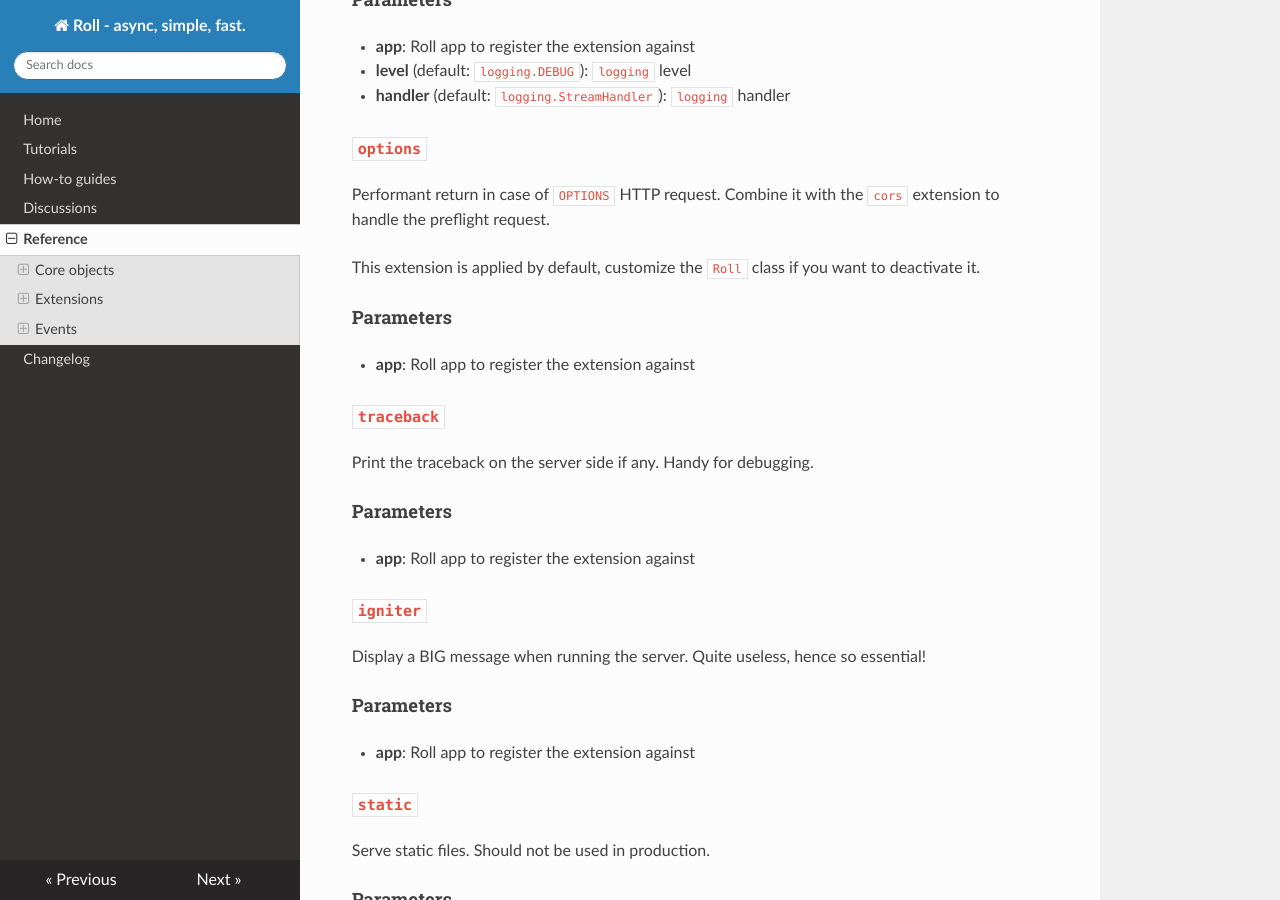
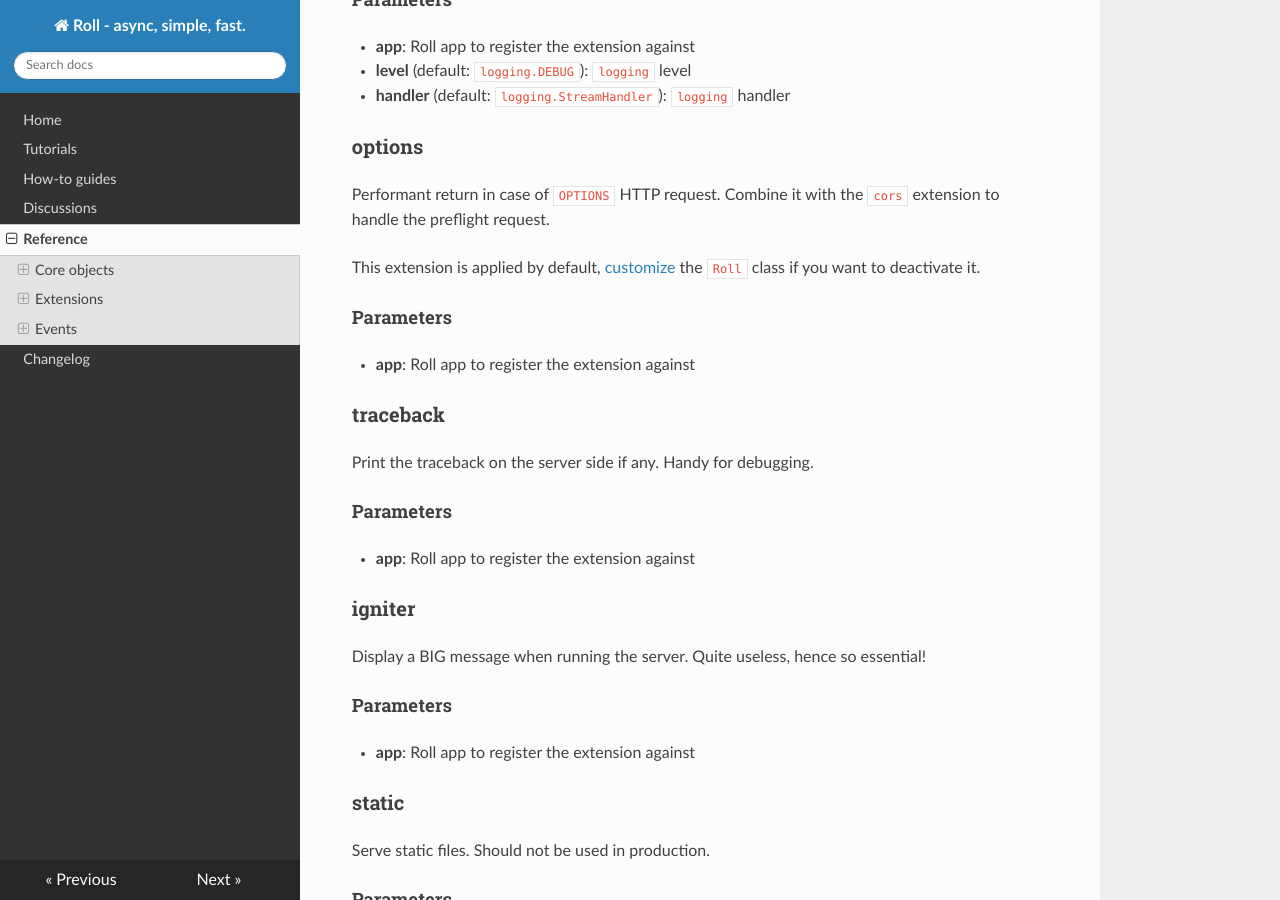
Before and after one commit to pyrates/roll, an MkDocs documentation site: the page built from docs/reference.md, in a window 1280 px wide and 900 px high, scrolled down 2903 px. Built offline with MkDocs 1.6.1, drawn with Linux system fonts in a browser that asks for light colours; nearby versions of some CDN libraries; old or Windows-style settings are respelled for this version of MkDocs.

Commit message:
Remove back ticks from headings to make hierarchy a bit more readable

````diff
--- a/docs/reference.md
+++ b/docs/reference.md
@@ -10,21 +10,21 @@ A reference guide:
 
 ## Core objects
 
-### `Roll`
+### Roll
 
 Roll provides an asyncio protocol.
 
 You can subclass it to set your own `Protocol` or `Routes` class.
 
 
-### `HttpError`
+### HttpError
 
 The object to raise when an error must be returned.
 Accepts a `status` and a `message`.
 The `status` can be either a `http.HTTPStatus` instance or an integer.
 
 
-### `Request`
+### Request
 
 A container for the result of the parsing on each request made by
 `httptools.HttpRequestParser`.
@@ -41,7 +41,7 @@ A container for the result of the parsing on each request made by
 - **kwargs** (`dict`): store here any extra data needed in the Request lifetime
 
 
-### `Response`
+### Response
 
 A container for `status`, `headers` and `body`.
 
@@ -71,7 +71,7 @@ response.json = {'some': 'dict'}
 response.json = [{'some': 'dict'}, {'another': 'one'}]
 ```
 
-### `Query`
+### Query
 
 Handy parsing of GET HTTP parameters.
 
@@ -91,14 +91,14 @@ Handy parsing of GET HTTP parameters.
   `float`; raises an `HttpError(BAD_REQUEST)` if the value is not castable
 
 
-### `Protocol`
+### Protocol
 
 You can subclass it to set your own `Query`, `Request` or `Response`
 classes. See [How to subclass Roll itself](how-to-guides.md#how-to-subclass-roll-itself)
 guide.
 
 
-### `Routes`
+### Routes
 
 Responsible for URL-pattern matching. Allows to switch to your own
 parser. Default routes use [autoroutes](https://github.com/pyrates/autoroutes),
@@ -115,7 +115,7 @@ All built-in extensions are imported from `roll.extensions`:
 
     from roll.extensions import cors, logger, …
 
-### `cors`
+### cors
 
 Add [CORS](https://developer.mozilla.org/en-US/docs/Web/HTTP/Access_control_CORS)-related headers.
 Especially useful for APIs.
@@ -130,7 +130,7 @@ Especially useful for APIs.
   `Access-Control-Allow-Methods` header; if `None` the header will not be set
 
 
-### `logger`
+### logger
 
 Log each and every request by default.
 
@@ -141,19 +141,20 @@ Log each and every request by default.
 - **handler** (default: `logging.StreamHandler`): `logging` handler
 
 
-### `options`
+### options
 
 Performant return in case of `OPTIONS` HTTP request.
 Combine it with the `cors` extension to handle the preflight request.
 
-This extension is applied by default, customize the `Roll` class if you
+This extension is applied by default,
+[customize](how-to-guides.md#how-to-subclass-roll-itself) the `Roll` class if you
 want to deactivate it.
 
 #### Parameters
 
 - **app**: Roll app to register the extension against
 
-### `traceback`
+### traceback
 
 Print the traceback on the server side if any. Handy for debugging.
 
@@ -161,7 +162,7 @@ Print the traceback on the server side if any. Handy for debugging.
 
 - **app**: Roll app to register the extension against
 
-### `igniter`
+### igniter
 
 Display a BIG message when running the server.
 Quite useless, hence so essential!
@@ -170,7 +171,7 @@ Quite useless, hence so essential!
 
 - **app**: Roll app to register the extension against
 
-### `static`
+### static
 
 Serve static files. Should not be used in production.
 
@@ -182,7 +183,7 @@ Serve static files. Should not be used in production.
   filesystem path to look for static files
 
 
-### `simple_server`
+### simple_server
 
 Special extension that does not rely on the events’ mechanism.
 
@@ -203,17 +204,17 @@ Please read
 [How to create an extension](how-to-guides.md#how-to-create-an-extension)
 for usage.
 
-### `startup`
+### startup
 
 Fired once when launching the server.
 
 
-### `shutdown`
+### shutdown
 
 Fired once when shutting down the server.
 
 
-### `request`
+### request
 
 Fired at each request before any dispatching/route matching.
 
@@ -224,14 +225,14 @@ response object directly, see the [options extension](#extensions) for
 an example.
 
 
-### `response`
+### response
 
 Fired at each request after all processing.
 
 Receives `request` and `response` parameters.
 
 
-### `error`
+### error
 
 Fired in case of error, can be at each request.
 Use it to customize HTTP error formatting for instance.
````
